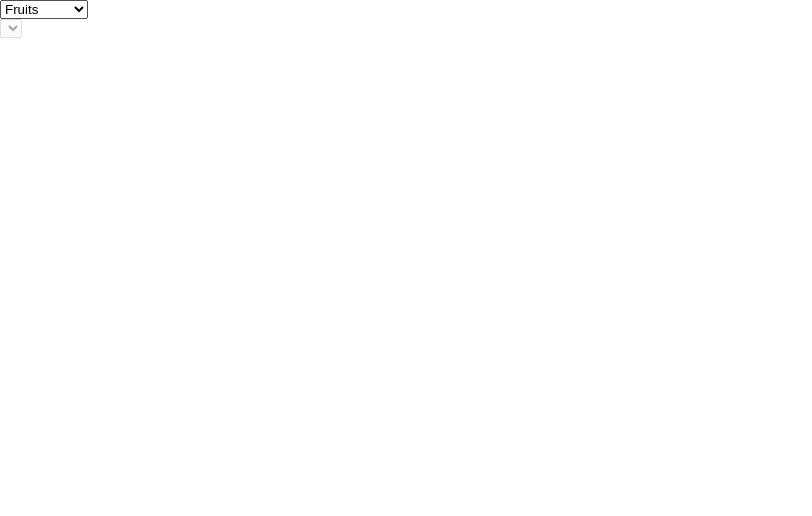
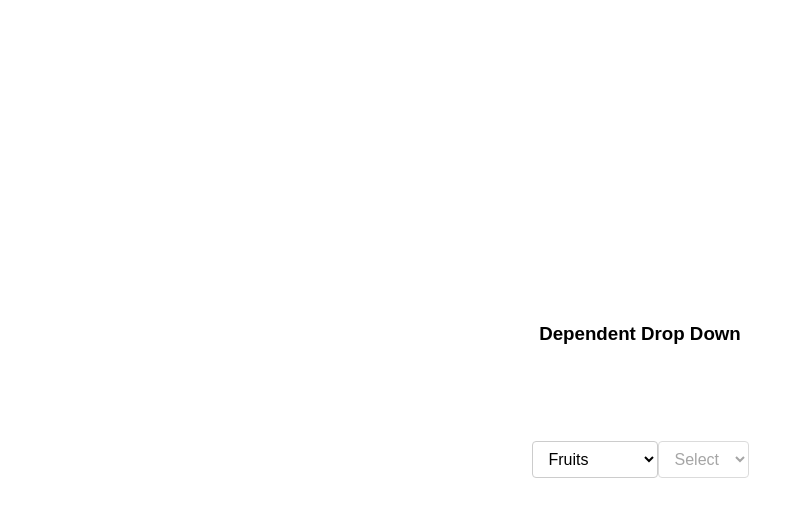
Before and after one commit to Vivek-4321/Frontend_Mini_Challenges, a React (Vite) app in the folder Challenges/: page /dropdown in a window 1280 px wide. Shown: the top 516 px of the page, without its empty margins (0-812 px from the left). Built offline with nearby package versions, Linux system fonts and the light colour scheme.

Commit message:
Dependent drop down challenge minor css change

```diff
--- a/Challenges/src/DependedDropDown.css
+++ b/Challenges/src/DependedDropDown.css
@@ -0,0 +1,44 @@
+.dropdown__container{
+    width: 100%;
+    height: 100vh;
+    display: flex;
+    align-items: center;
+    justify-content: center;
+    flex-direction: column;
+}
+
+.dropdown__content{
+    margin-top: 6rem;
+}
+
+.select {
+    font-size: 16px;
+    padding: 8px 12px;
+    border: 1px solid #ccc;
+    border-radius: 4px;
+    background-color: #fff;
+    cursor: pointer;
+  }
+
+  .select:hover {
+    border-color: #888;
+  }
+
+  .select:focus {
+    outline: none;
+    border-color: #007bff;
+    box-shadow: 0 0 0 0.2rem rgba(0, 123, 255, 0.25);
+  }
+
+  .select option {
+    font-size: 16px;
+    padding: 4px 8px;
+  }
+
+  .select option:hover {
+    background-color: #f0f0f0;
+  }
+
+  /* .select option[value=""] {
+    display: none;
+  } */
--- a/Challenges/src/DependentDropDown.tsx
+++ b/Challenges/src/DependentDropDown.tsx
@@ -1,4 +1,5 @@
-import {useState} from 'react'
+import {useState} from 'react';
+import './DependedDropDown.css';
 
 function DependentDropDown() {
 
@@ -22,10 +23,10 @@ function DependentDropDown() {
 
   return (
     <div className='dropdown__container'>
-         <select className='select' id='category' onChange={(e) => handleCategoryChange(e.target.value)} value={categories}>
-                        {/* <option value="">
-                            Fruits
-                        </option> */}
+        <h3>Dependent Drop Down</h3>
+        <div className='dropdown__content'>
+        <select className='select' id='category' onChange={(e) => handleCategoryChange(e.target.value)} value={categories}>
+
                         {
                             category.map((item) => (
                                 <option key={item} value={item}>
@@ -34,19 +35,21 @@ function DependentDropDown() {
                             ))
                         }
                     </select>
-                    <br/>
+
                     <select className='select' id='subCategory' onChange={(e) => setSubCategory(e.target.value)} value={subCategory} disabled={!isSubCategoryEnabled}>
-                        {/* <option value="">
+                        <option className="my-select-menu" value="">
                             Select
-                        </option> */}
+                        </option>
                         {isSubCategoryEnabled &&
                             subCategories[categories].map((subItem) => (
-                                <option key={subItem} value={subItem}>
+                                <option className="option" key={subItem} value={subItem}>
                                     {subItem}
                                 </option>
                             ))
                         }
                     </select>
+        </div>
+
     </div>
   )
 }
```
